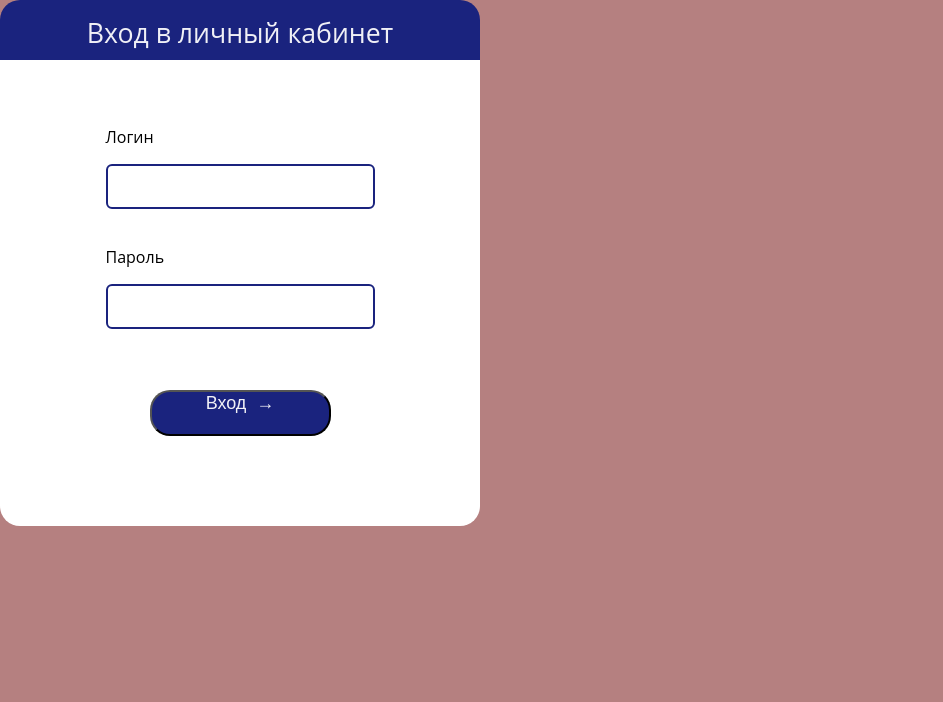
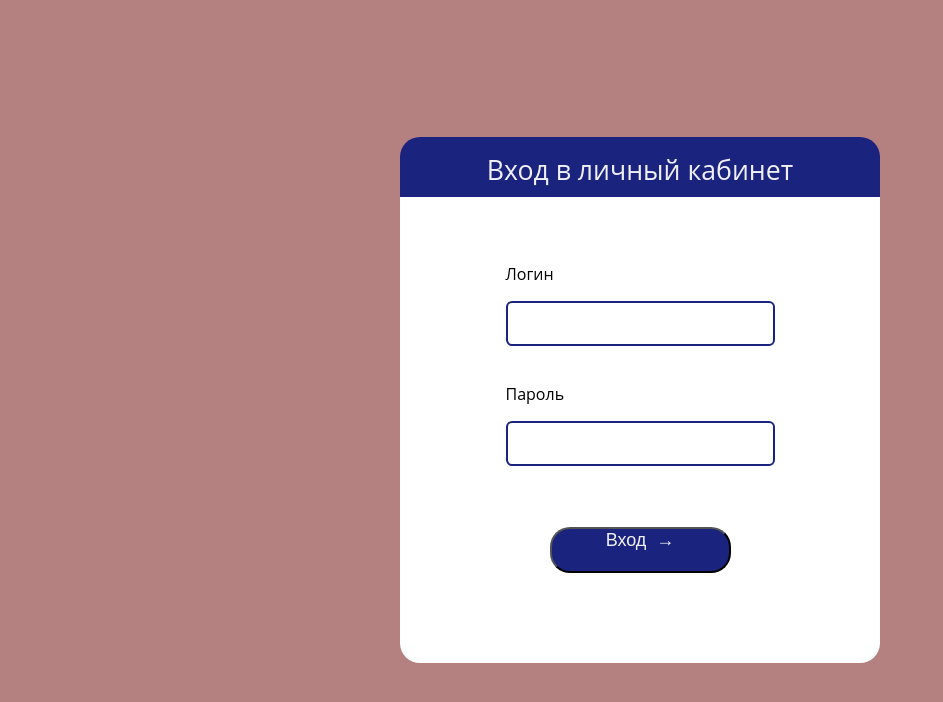
Before and after one commit to yacheckalin/simple-react-app, a React (Create React App) app: page / in a window 1280 px wide. Shown: the top 702 px of the page, without its empty margins (0-943 px from the left). Built offline with nearby package versions, Linux system fonts and the light colour scheme; the HTML template or start-up script is replaced by a standard one.

Commit message:
added fix in form positioning

```diff
--- a/src/auth/auth-context-provider.js
+++ b/src/auth/auth-context-provider.js
@@ -25,7 +25,6 @@ const AuthContextProvider = ({ children }) => {
         setLoginError(response.error);
         setIsAuthorised(false);
       } else {
-        console.log("here");
         setIsAuthorised(true);
       }
     });
--- a/src/styles.css
+++ b/src/styles.css
@@ -1,9 +1,26 @@
+html {
+  width: 100%;
+  height: 100%;
+}
 body {
-  display: flex;
-  width: 1280px;
+  /* display: flex; */
+  height: 100%;
+  width: 100%;
+  max-width: 1280px;
   margin: 0 auto;
   background-color: #b58080;
   font-family: "Open Sans", sans-serif;
+}
+div#root {
+  display: flex;
+  justify-content: center;
+  align-items: center;
+  height: 100%;
+}
+.grid-container {
+  display: flex;
+  align-items: center;
+  height: 100%;
 }
 .form-container {
   margin: 0 auto;
```
